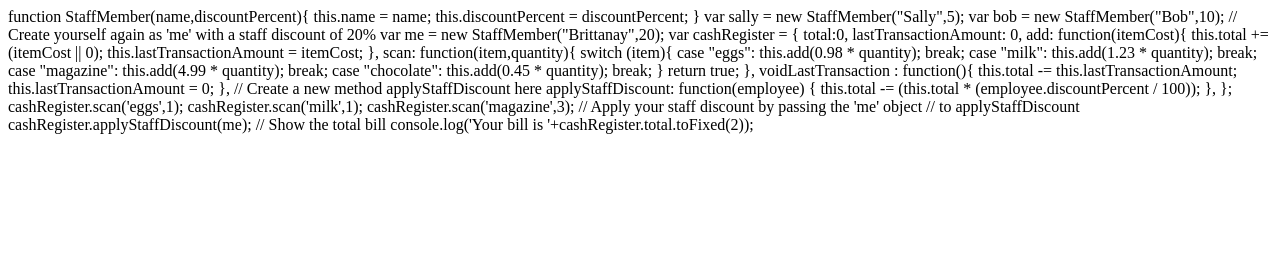
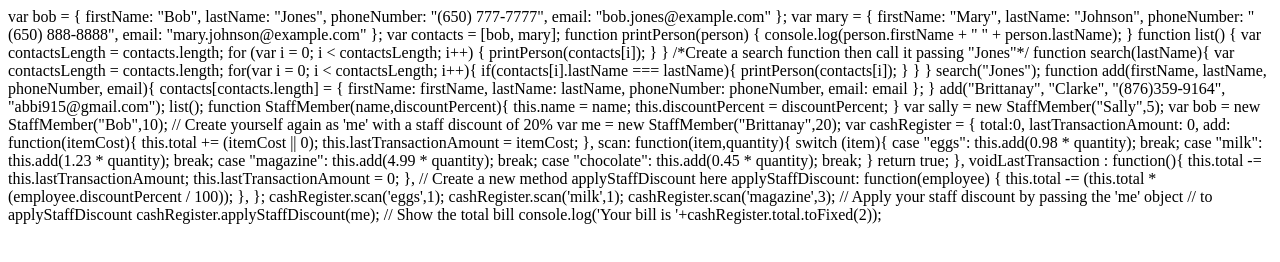
Before and after one commit to BrittanayClarke/info2180project1, a plain HTML site: page index.html in a window 1280 px wide. Drawn offline with Linux system fonts and the light colour scheme.

Commit message:
index.html
html file containing both address book and cash register code.

```diff
--- a/index.html
+++ b/index.html
@@ -1,6 +1,57 @@
 <!doctype html>
 <html>
+<!--Address Book -->
+var bob = {
+    firstName: "Bob",
+    lastName: "Jones",
+    phoneNumber: "(650) 777-7777",
+    email: "bob.jones@example.com"
+};
 
+var mary = {
+    firstName: "Mary",
+    lastName: "Johnson",
+    phoneNumber: "(650) 888-8888",
+    email: "mary.johnson@example.com"
+};
+
+var contacts = [bob, mary];
+
+function printPerson(person) {
+    console.log(person.firstName + " " + person.lastName);
+}
+
+function list() {
+	var contactsLength = contacts.length;
+	for (var i = 0; i < contactsLength; i++) {
+		printPerson(contacts[i]);
+	}
+}
+
+/*Create a search function
+then call it passing "Jones"*/
+function search(lastName){
+    var contactsLength = contacts.length;
+    for(var i = 0; i < contactsLength; i++){
+        if(contacts[i].lastName === lastName){
+            printPerson(contacts[i]);
+        }
+    }
+}
+search("Jones");
+
+function add(firstName, lastName, phoneNumber, email){
+    contacts[contacts.length] = {
+    firstName: firstName,
+    lastName: lastName,
+    phoneNumber: phoneNumber,
+    email: email
+    };
+}
+add("Brittanay", "Clarke", "(876)359-9164", "abbi915@gmail.com");
+list();
+
+<!--Cash Register-->
 function StaffMember(name,discountPercent){
     this.name = name;
     this.discountPercent = discountPercent;
```
